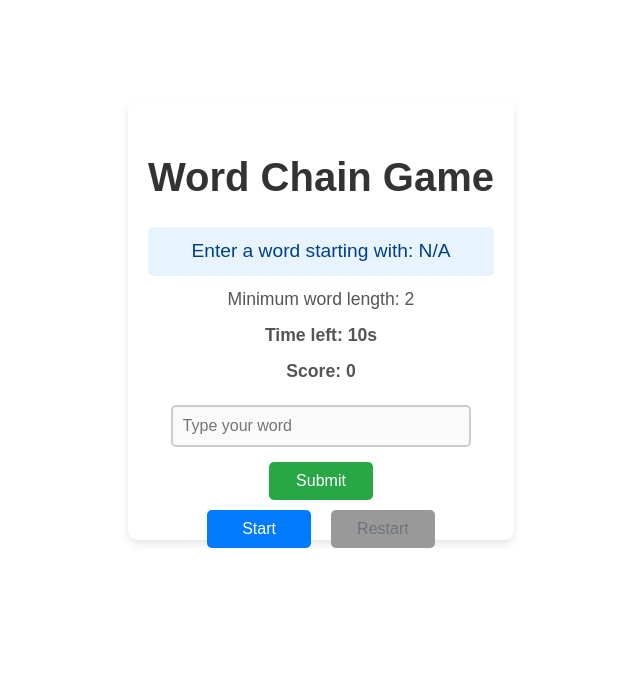
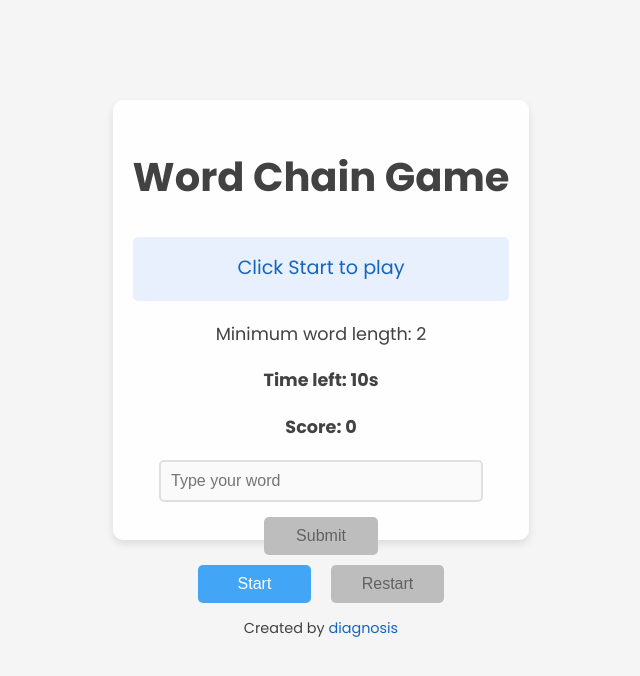
Before and after one commit to diagnosis/word-chain-game, a React (Vite) app: page / in a window 1280 px wide. Shown: the top 676 px of the page, without its empty margins (319-959 px from the left). Built offline with nearby package versions, Linux system fonts and the light colour scheme.

Commit message:
update font improve messages

```diff
--- a/src/App.css
+++ b/src/App.css
@@ -1,43 +1,48 @@
 .container {
-
   max-width: 800px;
   height: 50vh;
   margin: 100px auto;
   padding: 20px;
-  font-family: Arial, sans-serif;
   text-align: center;
-  background-color: rgba(255, 255, 255, 0.59);
+  background-color: rgba(255, 255, 255, 0.9); /* Slightly more opaque for contrast */
   border-radius: 10px;
   box-shadow: 0 4px 8px rgba(0, 0, 0, 0.1);
+  display: flex;
+  flex-direction: column;
+  justify-content: space-between;
 }
 
 .title {
   font-size: 2.5rem;
-  color: #333;
+  color: #424242; /* Darker gray for better contrast */
   margin-bottom: 20px;
 }
 
 .result {
   font-size: 1.2rem;
   margin: 10px 0;
-  padding: 10px;
+  padding: 12px;
   border-radius: 5px;
   transition: all 0.3s ease;
+  min-height: 40px;
+  display: flex;
+  align-items: center;
+  justify-content: center;
 }
 
 .result-success {
-  background-color: #d4edda;
-  color: #155724;
+  background-color: #e6f4ea; /* Softer green */
+  color: #2e7d32; /* Darker green text */
 }
 
 .result-error {
-  background-color: #f8d7da;
-  color: #721c24;
+  background-color: #ffeded; /* Light coral */
+  color: #d32f2f; /* Softer red text */
 }
 
 .result-neutral {
-  background-color: #e7f3ff;
-  color: #004085;
+  background-color: #e8f0fe; /* Pale blue */
+  color: #1565c0; /* Softer blue text */
 }
 
 .minimum-length,
@@ -45,7 +50,7 @@
 .score {
   font-size: 1.1rem;
   margin: 10px 0;
-  color: #555;
+  color: #424242; /* Darker gray for readability */
 }
 
 .input {
@@ -53,16 +58,15 @@
   max-width: 300px;
   padding: 10px;
   font-size: 1rem;
-  border: 2px solid #ccc;
+  border: 2px solid #e0e0e0; /* Lighter gray border */
   border-radius: 5px;
   margin: 10px 0;
   transition: border-color 0.3s ease;
 }
 
 .input:focus {
-  border-color: #007bff;
+  border-color: #90caf9; /* Soft blue on focus */
   outline: none;
-
 }
 
 .submit-button,
@@ -79,52 +83,54 @@
 }
 
 .submit-button {
-  background-color: #28a745;
+  background-color: #4caf50; /* Muted green */
   color: white;
 }
 
-.submit-button:hover {
-  background-color: #218838;
+.submit-button:hover:not(:disabled) {
+  background-color: #388e3c; /* Darker green on hover */
   transform: scale(1.05);
 }
+
 .submit-button:disabled {
-  background-color: #999;
+  background-color: #bdbdbd; /* Neutral gray */
   cursor: not-allowed;
   transform: scale(1);
-  color: #6c757d;
+  color: #616161; /* Darker gray text */
 }
 
 .start-button {
-  background-color: #007bff;
+  background-color: #42a5f5; /* Soft blue */
   color: white;
 }
 
 .start-button:hover:not(:disabled) {
-  background-color: #0056b3;
+  background-color: #1e88e5; /* Darker blue on hover */
   transform: scale(1.05);
 }
 
 .start-button:disabled {
-  background-color: #6c757d;
+  background-color: #bdbdbd;
   cursor: not-allowed;
   transform: scale(1);
-  color: #6c757d;
+  color: #616161;
 }
 
 .restart-button {
-  background-color: #ffc107;
-  color: #333;
+  background-color: #ffca28; /* Warm yellow */
+  color: #424242; /* Darker gray text */
 }
 
-.restart-button:hover {
-  background-color: #e0a800;
+.restart-button:hover:not(:disabled) {
+  background-color: #ffb300; /* Darker yellow on hover */
   transform: scale(1.05);
 }
+
 .restart-button:disabled {
-  background-color: #999;
+  background-color: #bdbdbd;
   cursor: not-allowed;
   transform: scale(1);
-  color: #6c757d;
+  color: #616161;
 }
 
 .buttons {
@@ -143,6 +149,11 @@
     font-size: 2rem;
   }
 
+  .result {
+    font-size: 1rem;
+    padding: 8px;
+  }
+
   .input {
     width: 90%;
   }
@@ -153,4 +164,22 @@
   25% { transform: translateX(-5px); }
   75% { transform: translateX(5px); }
 }
-.result-error { animation: shake 0.3s; }
+
+.result-error {
+  animation: shake 0.3s;
+}
+
+.footer {
+  font-size: 0.9rem;
+  color: #424242;
+  margin-top: 10px;
+}
+.footer a {
+  color: #1565c0;
+  text-decoration: none;
+  transition: color 0.3s ease;
+}
+.footer a:hover {
+  color: #1e88e5;
+  text-decoration: underline;
+}
--- a/src/App.jsx
+++ b/src/App.jsx
@@ -80,8 +80,7 @@ function Game() {
 
   function restartGame() {
     if (!isCounting || isGameOver) return;
-    setFirstLetter(getRandomLetter());
-    setResult('');
+    setResult('Click Start to play');
     setResultStatus('neutral');
     setTime(TIME_OUT);
     setIsCounting(false);
@@ -123,7 +122,7 @@ function Game() {
       <div className="container">
         <h1 className="title">Word Chain Game</h1>
         <p className={`result result-${resultStatus}`}>
-          {result || `Enter a word starting with: ${firstLetter ? firstLetter.toUpperCase() : 'N/A'}`}
+          {result || (firstLetter ? `Enter a word starting with: ${firstLetter.toUpperCase()}` : 'Click Start to play')}
         </p>
         <p className="minimum-length">Minimum word length: {minimumLength}</p>
         <h2 className="time-left">Time left: {time}s</h2>
@@ -141,7 +140,7 @@ function Game() {
           <button
               type="submit"
               className="submit-button"
-              disabled={isGameOver}
+              disabled={!isCounting || isGameOver}
           >
             Submit
           </button>
@@ -161,6 +160,16 @@ function Game() {
             Restart
           </button>
         </div>
+        <footer className="footer">
+          Created by{' '}
+          <a
+              href="https://github.com/diagnosis"
+              target="_blank"
+              rel="noopener noreferrer"
+          >
+            diagnosis
+          </a>
+        </footer>
       </div>
   );
 }
--- a/src/index.css
+++ b/src/index.css
@@ -1,5 +1,7 @@
+@import url('https://fonts.googleapis.com/css2?family=Poppins:wght@400;500;600;700&display=swap');
+
 :root {
-  font-family: Avenir, Helvetica, Arial, sans-serif;
+  font-family: Poppins, Helvetica, Arial, sans-serif;
   line-height: 1.5;
   font-weight: 400;
 
@@ -17,4 +19,5 @@ body{
   display: flex;
   height: 100vh;
   justify-content: center;
+  background-color: #f5f5f5
 }
```
